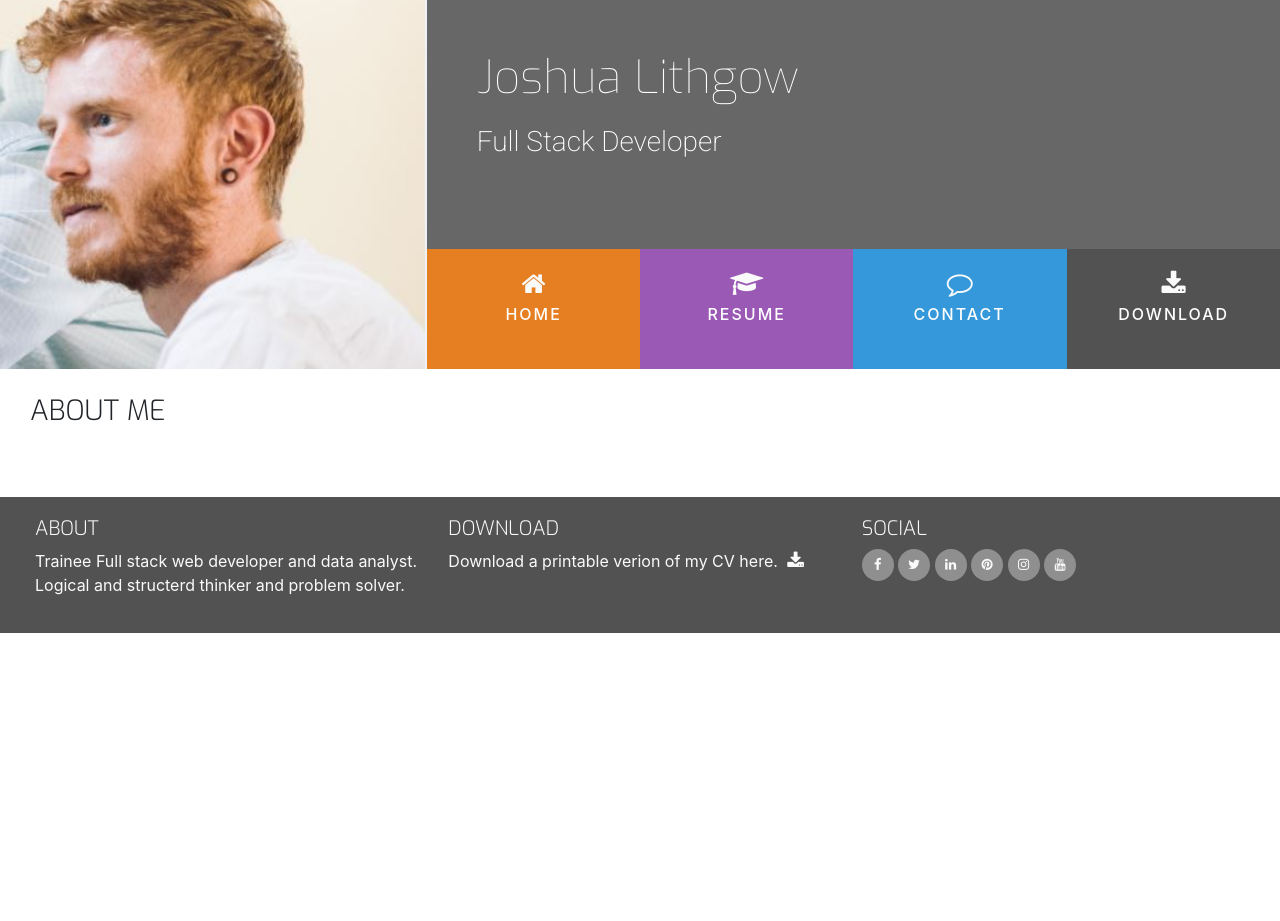
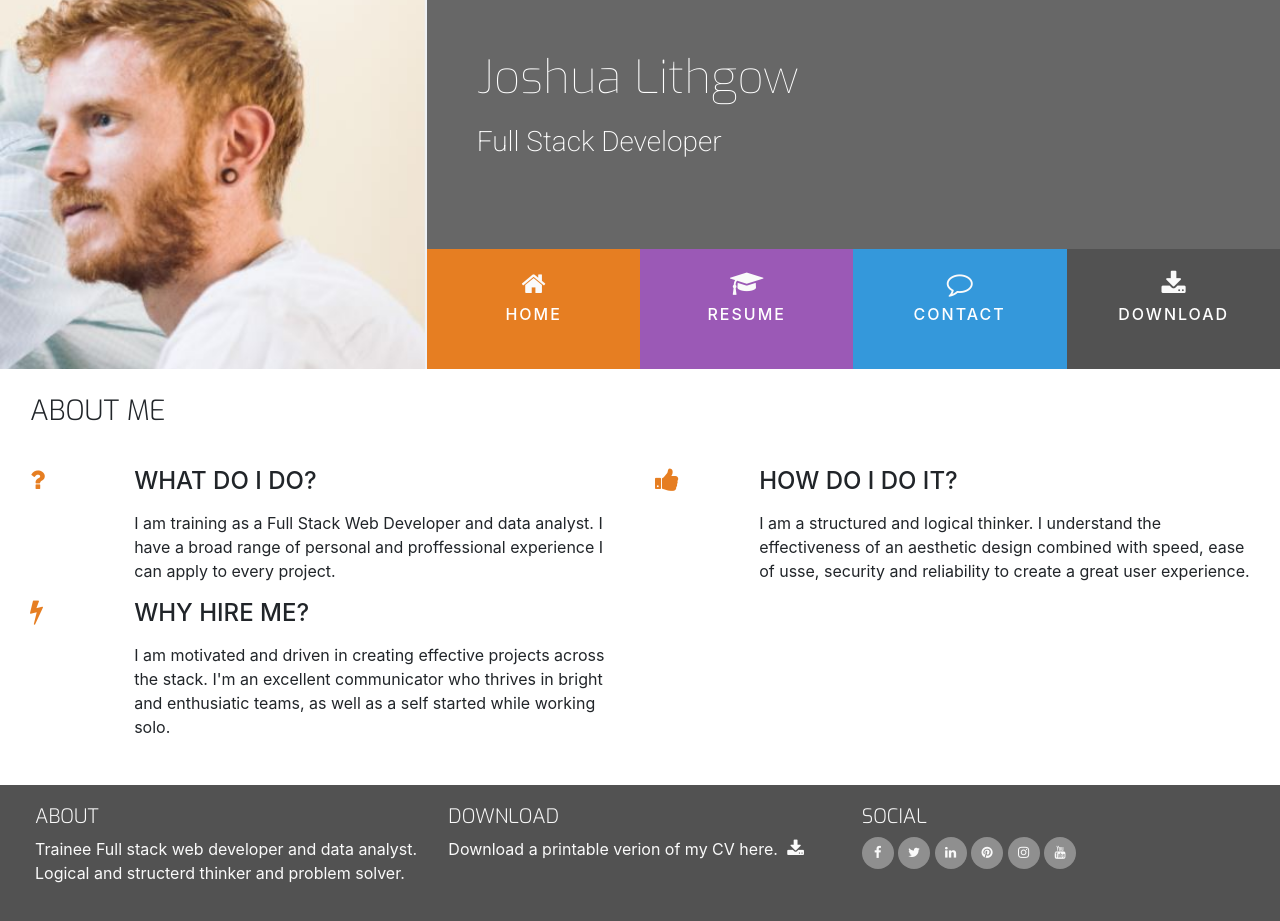
Before and after one commit to TwoBitCliff/Resume, a plain HTML site: page index.html in a window 1280 px wide. Before the commit the page ends 800 px from the top, so only its background shows below. Drawn offline with nearby package versions, Linux system fonts and the light colour scheme.

Commit message:
added content and styling to about me section

```diff
--- a/assets/css/style.css
+++ b/assets/css/style.css
@@ -1,4 +1,4 @@
-@import url('https://fonts.googleapis.com/css2?family=Exo:wght@100;200;300;400;500;600;700&family=Roboto:wght@100;200;300;400;500;600;700&display=swap');
+@import url("https://fonts.googleapis.com/css2?family=Exo:wght@100;200;300;400;500;600;700&family=Roboto:wght@100;200;300;400;500;600;700&display=swap");
 
 /*----------------------------------------------------------Colours----------------------------------------------------------*/
 
@@ -7,19 +7,19 @@
 }
 
 .ui-menu-color-home {
-  background-color: #e67e22
+  background-color: #e67e22;
 }
 
 .ui-menu-color-resume {
-  background-color: #9b59b6
+  background-color: #9b59b6;
 }
 
 .ui-menu-color-contact {
-  background-color: #3498db
+  background-color: #3498db;
 }
 
 .ui-menu-color-download {
-  background-color: #525252
+  background-color: #525252;
 }
 
 .row-table {
@@ -40,7 +40,10 @@
 }
 /*----------------------------------------------------------Special paddings/margins/text----------------------------------------------------------*/
 
-h1,h2,h3,h4 {
+h1,
+h2,
+h3,
+h4 {
   margin: 0;
 }
 
@@ -72,9 +75,9 @@ header {
   background-repeat: no-repeat;
   background-size: cover;
   min-height: 360px;
-    transition: all .5s ease-in-out;
-    -moz-transition: all .5s ease-in-out;
-    -webkit-transition: all .5s ease-in-out;
+  transition: all 0.5s ease-in-out;
+  -moz-transition: all 0.5s ease-in-out;
+  -webkit-transition: all 0.5s ease-in-out;
 }
 
 .name {
@@ -198,13 +201,19 @@ footer {
 #footer-details {
   padding: 20px;
 }
-/*----------------------------------------------------------Colours----------------------------------------------------------*/
+/*----------------------------------------------------------Three Reasons----------------------------------------------------------*/
 
+.three-reasons-icon {
+    font-size: 26px;
+    color: #e67e22;
+}
+
+.three-reasons-heading {
+    margin-bottom: 15px;
+}
 
 /*----------------------------------------------------------Colours----------------------------------------------------------*/
 
+/*----------------------------------------------------------Colours----------------------------------------------------------*/
 
 /*----------------------------------------------------------Colours----------------------------------------------------------*/
-
-
-/*----------------------------------------------------------Colours----------------------------------------------------------*/
--- a/index.html
+++ b/index.html
@@ -85,6 +85,41 @@
               <h3 class="section-heading uppercase">About Me</h3>
             </div>
           </div>
+          <div class="row">
+                <div class="col-10 offset-1 offset-sm-0 col-sm-4 col-md-6">
+                    <div class="row">
+                        <div class="col-2">
+                            <i class= "three-reasons-icon fa fa-question" aria-hidden="true"></i>
+                        </div>
+                        <div class="col-10">
+                            <h4 class="three-reasons-heading uppercase">What do I do?</h4>
+                            <p>I am training as a Full Stack Web Developer and data analyst. I have a broad range of personal and proffessional experience I can apply to every project.</p>
+                        </div>
+                    </div>
+                </div>
+                <div class="col-10 offset-1 offset-sm-0 col-sm-4 col-md-6">
+                    <div class="row">
+                        <div class="col-2">
+                            <i class= "three-reasons-icon fa fa-thumbs-up" aria-hidden="true"></i>
+                        </div>
+                        <div class="col-10">
+                            <h4 class="three-reasons-heading uppercase">How do I do it?</h4>
+                            <p>I am a structured and logical thinker. I understand the effectiveness of an aesthetic design combined with speed, ease of usse, security and reliability to create a great user experience.</p>
+                        </div>
+                    </div>
+                </div>
+                <div class="col-10 offset-1 offset-sm-0 col-sm-4 col-md-6">
+                    <div class="row">
+                        <div class="col-2">
+                            <i class= "three-reasons-icon fa fa-bolt" aria-hidden="true"></i>
+                        </div>
+                        <div class="col-10">
+                            <h4 class="three-reasons-heading uppercase">Why hire me?</h4>
+                            <p>I am motivated and driven in creating effective projects across the stack. I'm an excellent communicator who thrives in bright and enthusiatic teams, as well as a self started while working solo.</p>
+                        </div>
+                    </div>
+                </div>
+          </div>
         </div>
       </div>
     </section>
```
Lines whose indentation alone changed are shown as unchanged.
